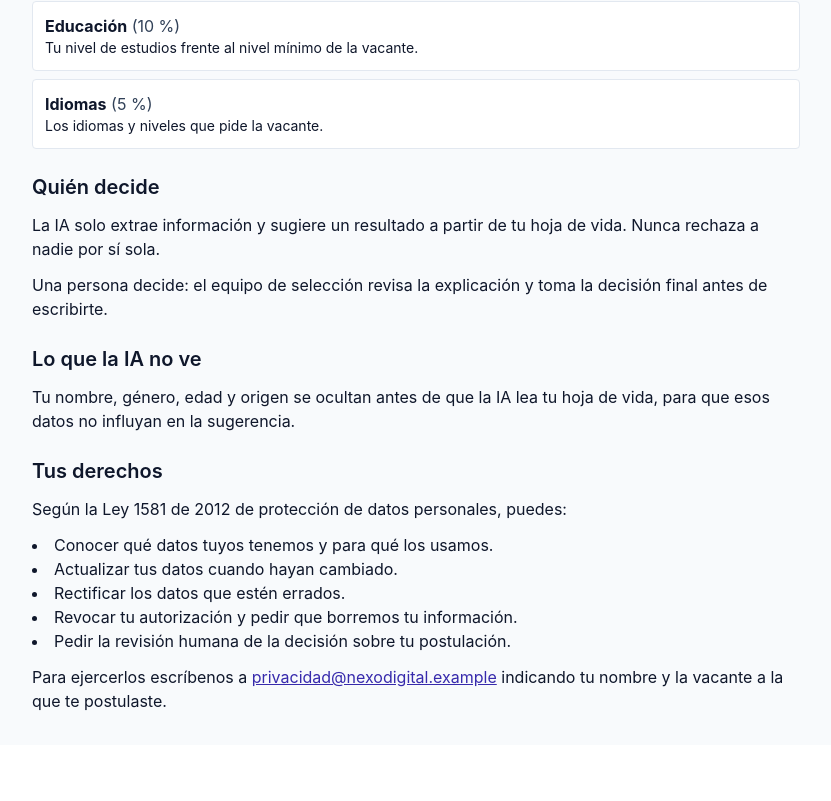
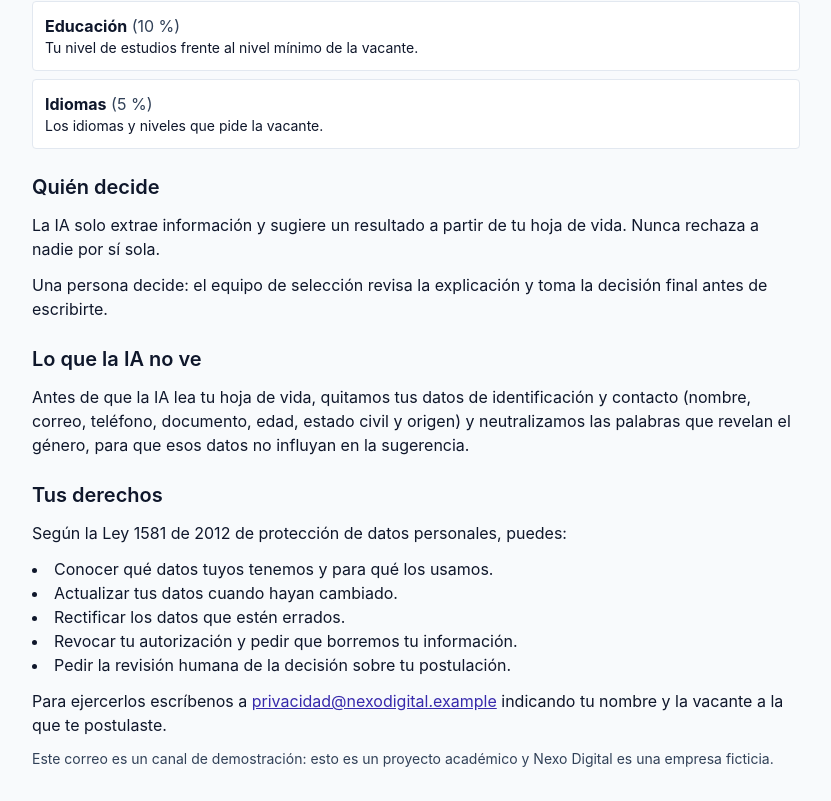
Before and after one commit to Kevin-Ramirez-Guarin/AGENTE-EVALUADOR, a React (Vite) app in the folder frontend/: page /como-evaluamos in a window 1280 px wide. Shown: the part 478-1279 px from the top of the page, without its empty margins (112-943 px from the left). Before the commit the page ends 1223 px from the top, so only its background shows below. Built offline with nearby package versions, Linux system fonts and the light colour scheme.

Commit message:
feature/textos-de-transparencia-fieles
La página y el documento describen lo que hace el anonimizador (datos de identificación y contacto quitados, género neutralizado con una lista finita de términos) y aclaran que el correo de contacto es de demostración.

```diff
--- a/frontend/src/pages/ComoEvaluamos.tsx
+++ b/frontend/src/pages/ComoEvaluamos.tsx
@@ -59,8 +59,9 @@ export function ComoEvaluamos() {
       <section aria-labelledby="h-datos" className="space-y-3">
         <h2 id="h-datos" className={h2}>Lo que la IA no ve</h2>
         <p>
-          Tu nombre, género, edad y origen se ocultan antes de que la IA lea tu hoja de vida, para que esos datos no
-          influyan en la sugerencia.
+          Antes de que la IA lea tu hoja de vida, quitamos tus datos de identificación y contacto (nombre, correo,
+          teléfono, documento, edad, estado civil y origen) y neutralizamos las palabras que revelan el género, para
+          que esos datos no influyan en la sugerencia.
         </p>
       </section>
 
@@ -75,6 +76,9 @@ export function ComoEvaluamos() {
           <a href={`mailto:${CORREO}`} className="text-indigo-800 underline">{CORREO}</a> indicando tu nombre y la
           vacante a la que te postulaste.
         </p>
+        <p className="text-sm text-slate-700">
+          Este correo es un canal de demostración: esto es un proyecto académico y Nexo Digital es una empresa ficticia.
+        </p>
       </section>
     </article>
   )
```
Also changed, not shown: 1 other file (tests, documents, lock files or other folders).
